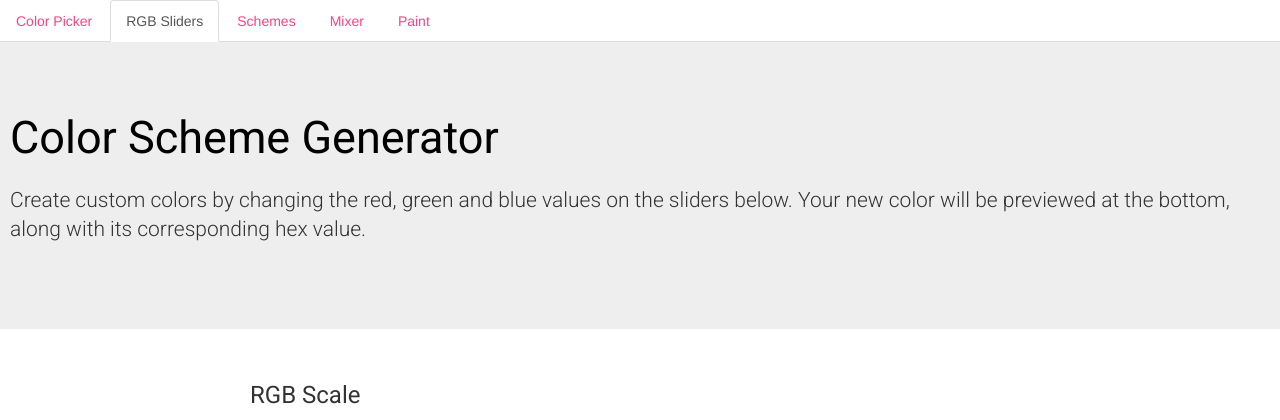
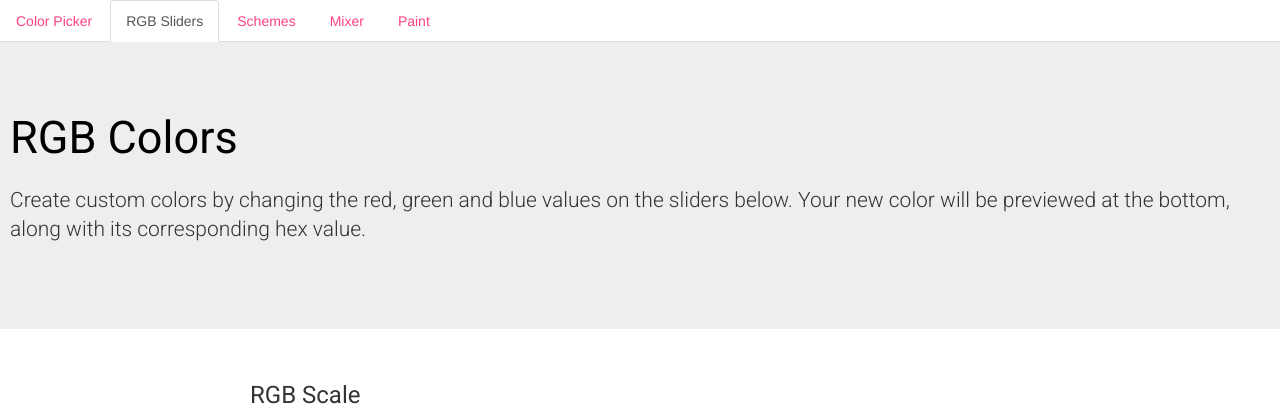
Before and after one commit to debugduck/color-picker, a Python web app: template templates/rgb_sliders.html in a window 1280 px wide. Shown: the top 420 px of the page. Run offline with Jinja, Linux system fonts and the light colour scheme; the template is opened without the code that fills it, so the values that code supplies are empty; some libraries are stand-ins or nearby versions.

```diff
--- a/templates/rgb_sliders.html
+++ b/templates/rgb_sliders.html
@@ -9,7 +9,7 @@
 <div id="schemes-heading">
 	<div class="jumbotron jumbotron-fluid">
 		<div class="jumbotron_title">
-		<h2 class="jumbotron_heading">Color Scheme Generator</h2>
+		<h2 class="jumbotron_heading">RGB Colors</h2>
 		<h6><p class="lead">Create custom colors by changing the red, green and blue values on the sliders below. Your new color will be previewed at the bottom, along with its corresponding hex value.</p></h6>
 		</div>
 
```
